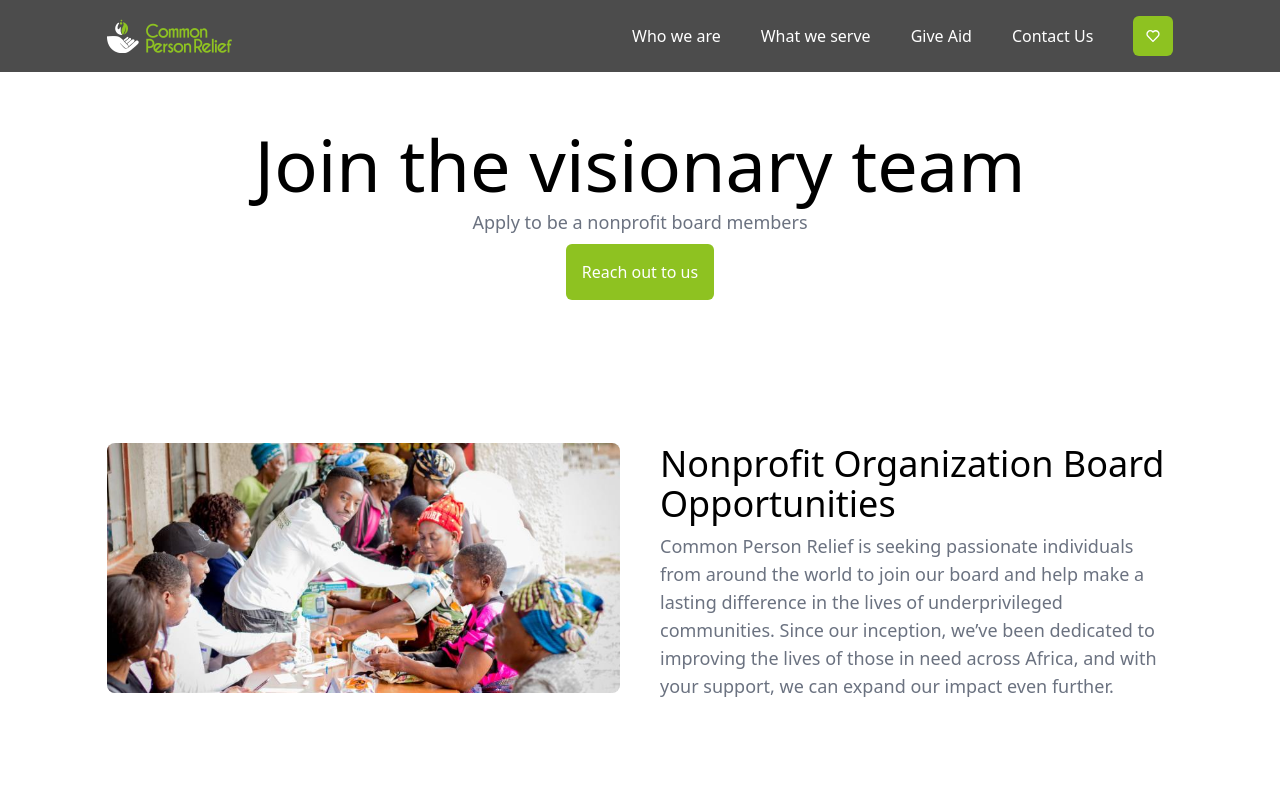
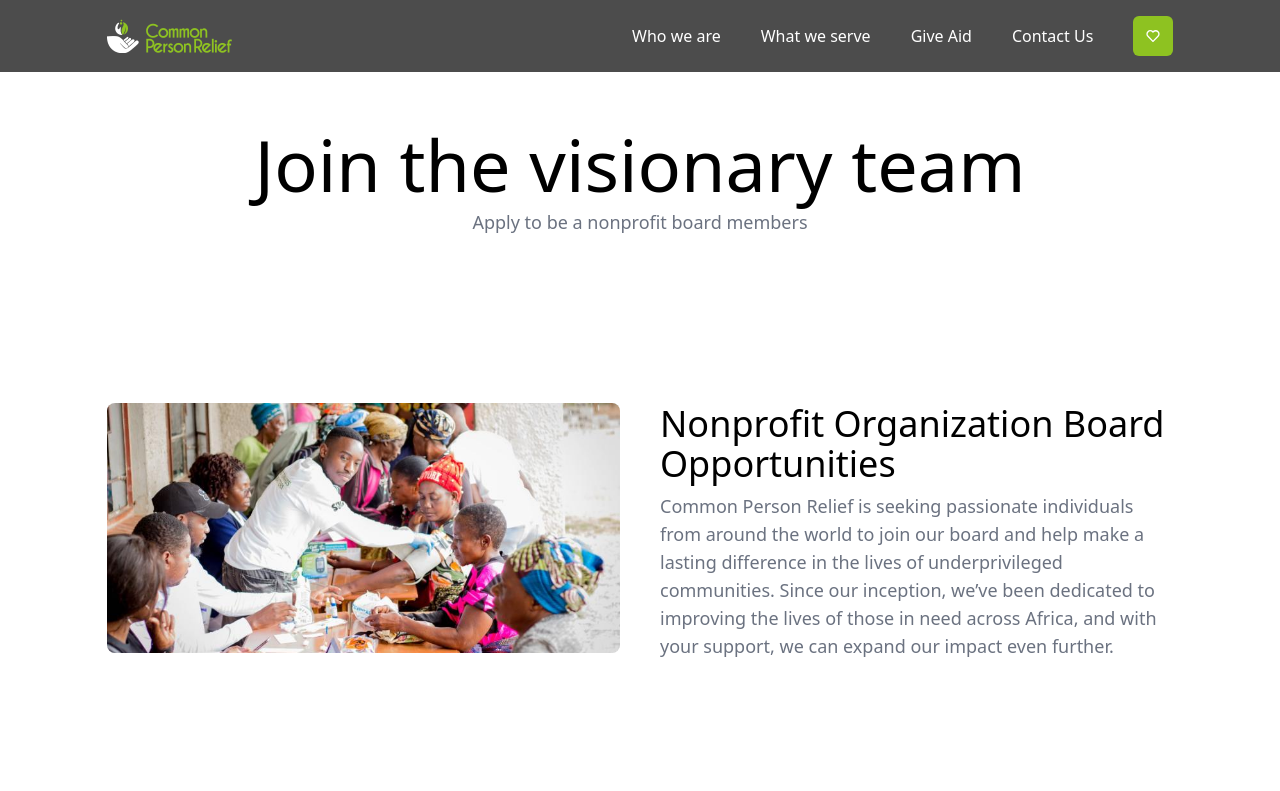
Before and after one commit to SirhmVFX/commonpersonrelief, a Next.js app: page /who-we-are/oppourtunities in a window 1280 px wide. Shown: the top 791 px of the page. Built offline with nearby package versions, Linux system fonts and the light colour scheme.

Commit message:
Refactor Oppourtunities page: remove unused Link component and adjust paragraph styling

```diff
--- a/src/app/who-we-are/oppourtunities/page.tsx
+++ b/src/app/who-we-are/oppourtunities/page.tsx
@@ -1,7 +1,5 @@
 import CtaPage from "@/components/Cta.page";
 import Image from "next/image";
-import Link from "next/link";
-
 
 export default function Oppourtunities() {
   return (
@@ -10,15 +8,9 @@
         <h1 className="text-3xl md:text-5xl lg:text-7xl font-medium">
           Join the visionary team
         </h1>
-        <p className="text-gray-500 text-base md:text-lg">
+        <p className="text-gray-500 text-base md:text-lg mb-8">
           Apply to be a nonprofit board members
         </p>
-        <Link href="/contact" className="bg-primarycolor text-white rounded-md flex items-center gap-2 justify-center p-3 md:p-4 mb-2">
-
-           Reach out to us
-
-
-        </Link>
       </div>
 
       <div className="w-5/6 mx-auto  flex flex-col md:flex-row items-center gap-10">
```
